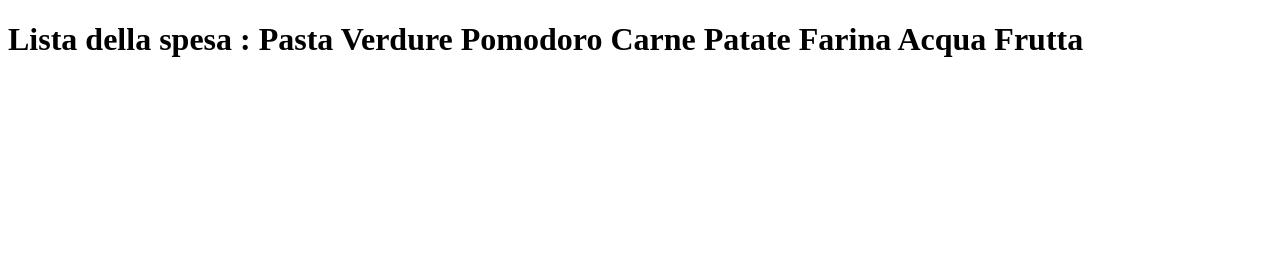
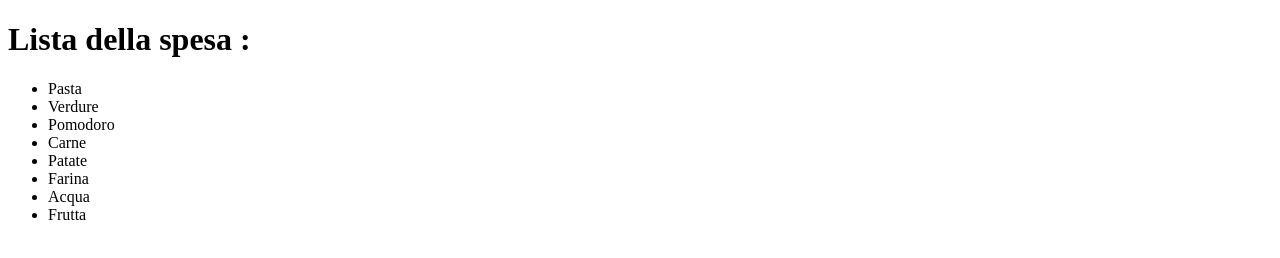
Before and after one commit to MarcoRomanohub/js-lista-spesa, a plain HTML site: page index.html in a window 1280 px wide. Drawn offline with nearby package versions, Linux system fonts and the light colour scheme.

Commit message:
[fixed] html and js

```diff
--- a/index.html
+++ b/index.html
@@ -12,6 +12,9 @@
 </head>
 <body>
 <h1>Lista della spesa : </h1>
+<ul class="list">
+
+</ul>
 
 <script src="script.js"></script>
 </body>
--- a/script.js
+++ b/script.js
@@ -1,9 +1,9 @@
-const lista = document.querySelector('h1');
 const listaDellaSpesa = [' Pasta ', ' Verdure', ' Pomodoro', ' Carne', ' Patate', ' Farina', ' Acqua', ' Frutta',];
+const lista = document.querySelector('.list');
 let i = 0;
 while(i < listaDellaSpesa.length) {
   console.log(listaDellaSpesa[i]);
 
-  lista.innerHTML += listaDellaSpesa[i];
+  lista.innerHTML += `<li>${listaDellaSpesa[i]}</li>`;
   i++;
 }
```
